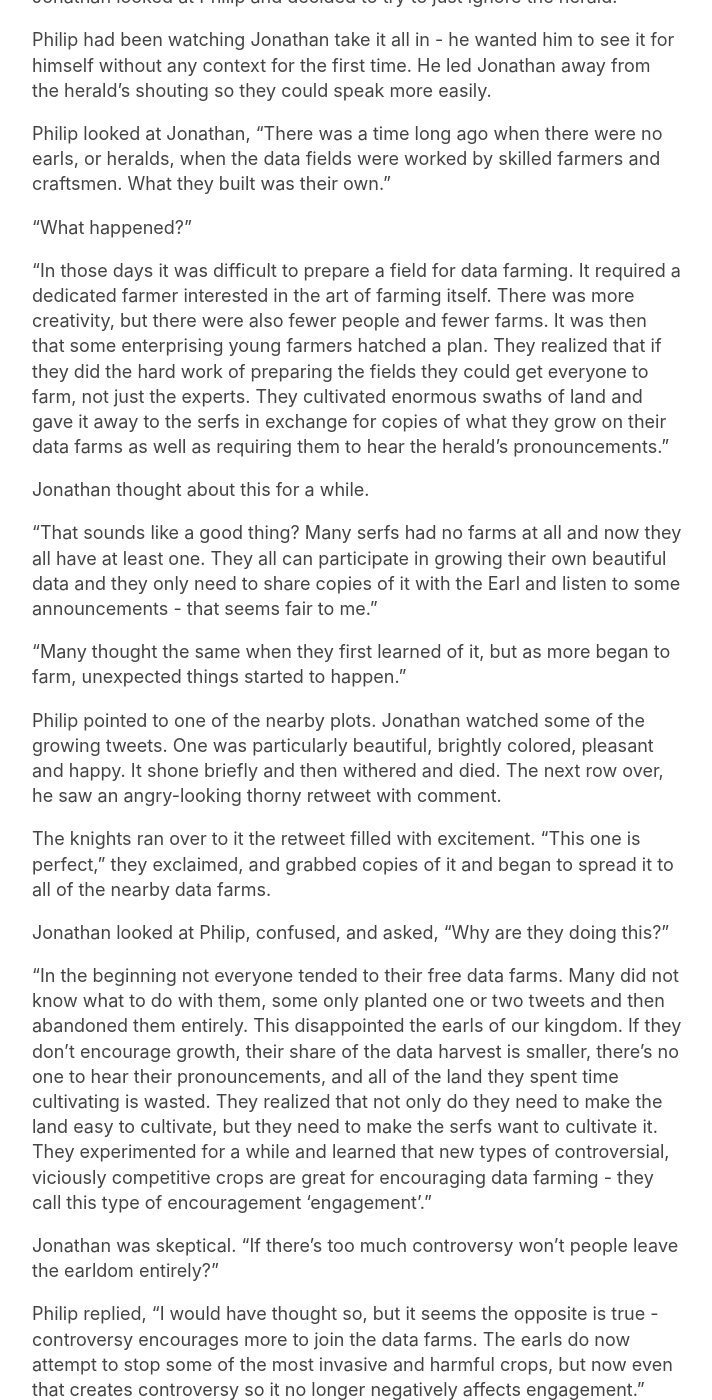
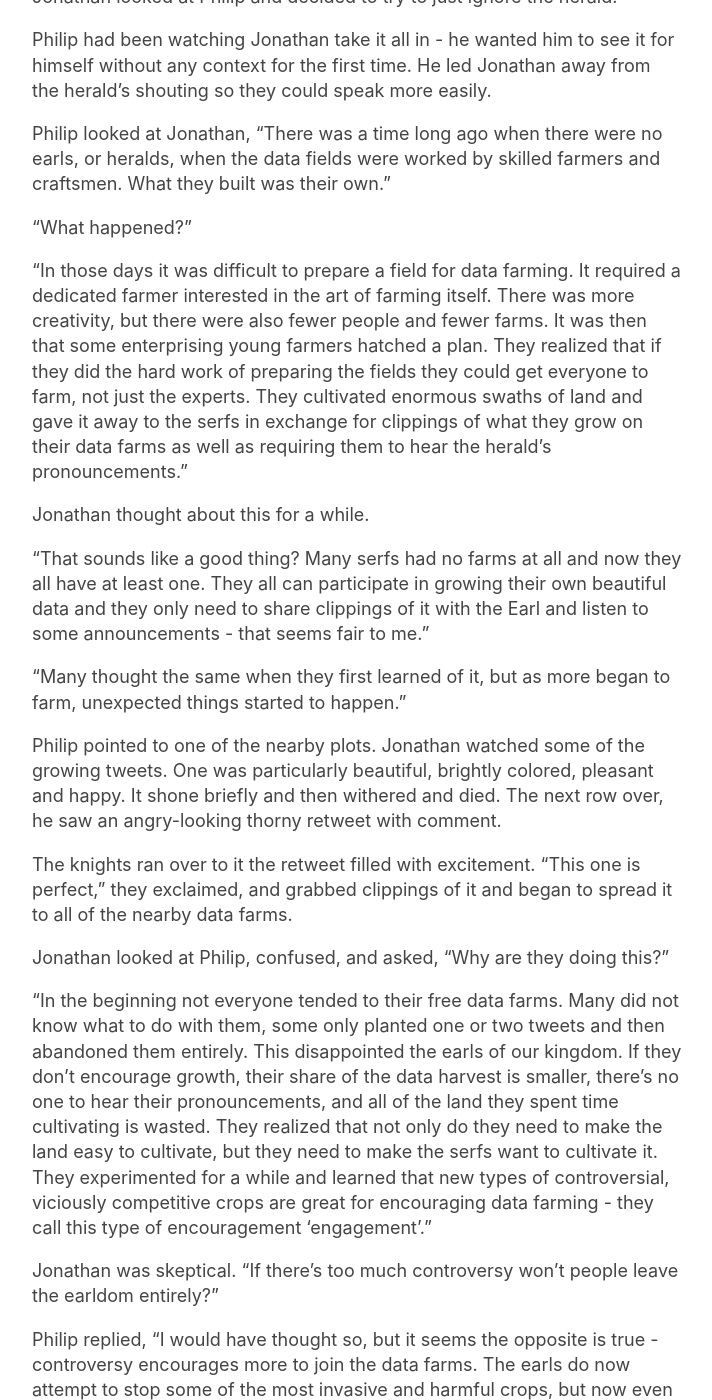
Before and after one commit to zalberico/zalberico.github.io, a Jekyll site: the page built from _posts/2020-07-14-the-serfs-of-facebook.markdown, in a window 1280 px wide and 1400 px high, scrolled down 2527 px. Shown: the whole window, without its empty margins (283-995 px from the left). Built offline with Jekyll 4.4.1, drawn with Linux system fonts in a browser that asks for light colours.

Commit message:
s/copies/clippings

```diff
--- a/_posts/2020-07-14-the-serfs-of-facebook.markdown
+++ b/_posts/2020-07-14-the-serfs-of-facebook.markdown
@@ -57,17 +57,17 @@ Philip looked at Jonathan, "There was a time long ago when there were no earls,
 
 "What happened?"
 
-"In those days it was difficult to prepare a field for data farming. It required a dedicated farmer interested in the art of farming itself. There was more creativity, but there were also fewer people and fewer farms. It was then that some enterprising young farmers hatched a plan. They realized that if they did the hard work of preparing the fields they could get everyone to farm, not just the experts. They cultivated enormous swaths of land and gave it away to the serfs in exchange for copies of what they grow on their data farms as well as requiring them to hear the herald's pronouncements."
+"In those days it was difficult to prepare a field for data farming. It required a dedicated farmer interested in the art of farming itself. There was more creativity, but there were also fewer people and fewer farms. It was then that some enterprising young farmers hatched a plan. They realized that if they did the hard work of preparing the fields they could get everyone to farm, not just the experts. They cultivated enormous swaths of land and gave it away to the serfs in exchange for clippings of what they grow on their data farms as well as requiring them to hear the herald's pronouncements."
 
 Jonathan thought about this for a while.
 
-"That sounds like a good thing? Many serfs had no farms at all and now they all have at least one. They all can participate in growing their own beautiful data and they only need to share copies of it with the Earl and listen to some announcements - that seems fair to me."
+"That sounds like a good thing? Many serfs had no farms at all and now they all have at least one. They all can participate in growing their own beautiful data and they only need to share clippings of it with the Earl and listen to some announcements - that seems fair to me."
 
 "Many thought the same when they first learned of it, but as more began to farm, unexpected things started to happen."
 
 Philip pointed to one of the nearby plots. Jonathan watched some of the growing tweets. One was particularly beautiful, brightly colored, pleasant and happy. It shone briefly and then withered and died. The next row over, he saw an angry-looking thorny retweet with comment.
 
-The knights ran over to it the retweet filled with excitement. "This one is perfect," they exclaimed, and grabbed copies of it and began to spread it to all of the nearby data farms.
+The knights ran over to it the retweet filled with excitement. "This one is perfect," they exclaimed, and grabbed clippings of it and began to spread it to all of the nearby data farms.
 
 Jonathan looked at Philip, confused, and asked, "Why are they doing this?"
 
```
